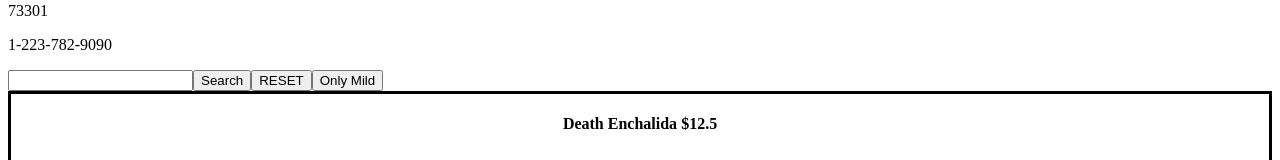
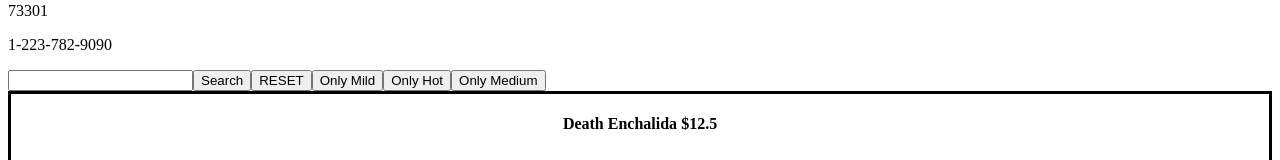
Before and after one commit to adamstruppler/react-playground, a React (Create React App) app: page / in a window 1280 px wide. Shown: the part 146-306 px from the top of the page. Built offline with nearby package versions, Linux system fonts and the light colour scheme.

Commit message:
finished buttons

```diff
--- a/src/tex-mex-solution/MenuContainer.js
+++ b/src/tex-mex-solution/MenuContainer.js
@@ -28,6 +28,20 @@ class MenuContainer extends Component {
     this.setState({menuItems: mildOnly})
   }
 
+  hotSpiceLevel = () => {
+    const hotOnly = this.state.menuItems.filter(hot => {
+      return hot.spiceLevel > 6
+    })
+    this.setState({menuItems: hotOnly})
+  }
+
+  mediumSpiceLevel = () => {
+    const mediumOnly = this.state.menuItems.filter(medium => {
+      return medium.spiceLevel === 5
+    })
+    this.setState({menuItems: mediumOnly})
+  }
+
   updateMenuList = (e) => {
     e.preventDefault()
     const updatedMenuItems = this.state.menuItems.filter(item => {
@@ -47,6 +61,8 @@ class MenuContainer extends Component {
           resetMenuList={this.resetMenuList}
           searchTerm={this.state.searchTerm}
           updateSpiceLevel={this.updateSpiceLevel}
+          hotSpiceLevel={this.hotSpiceLevel}
+          mediumSpiceLevel={this.mediumSpiceLevel}
         />
         {
           this.state.menuItems
--- a/src/tex-mex-solution/SearchForm.js
+++ b/src/tex-mex-solution/SearchForm.js
@@ -1,7 +1,7 @@
 import React from 'react'
 import PropTypes from 'prop-types'
 
-const SearchForm = ({updateSpiceLevel, searchTerm, resetMenuList, handleSearchTermChange, updateMenuList}) => {
+const SearchForm = ({mediumSpiceLevel, hotSpiceLevel, updateSpiceLevel, searchTerm, resetMenuList, handleSearchTermChange, updateMenuList}) => {
   return (
     <div>
       <form>
@@ -9,6 +9,8 @@ const SearchForm = ({updateSpiceLevel, searchTerm, resetMenuList, handleSearchTe
         <button type='button' onClick={updateMenuList}>Search</button>
         <button type='button' onClick={resetMenuList}>RESET</button>
         <button type='button' onClick={updateSpiceLevel}>Only Mild</button>
+        <button type='button' onClick={hotSpiceLevel}>Only Hot</button>
+        <button type='button' onClick={mediumSpiceLevel}>Only Medium</button>
       </form>
     </div>
   )
@@ -19,7 +21,9 @@ SearchForm.propTypes = {
   updateMenuList: PropTypes.func.isRequired,
   resetMenuList: PropTypes.func.isRequired,
   searchTerm: PropTypes.string.isRequired,
-  updateSpiceLevel: PropTypes.func.isRequired
+  updateSpiceLevel: PropTypes.func.isRequired,
+  hotSpiceLevel: PropTypes.func.isRequired,
+  mediumSpiceLevel: PropTypes.func.isRequired
 }
 
 export default SearchForm
```
